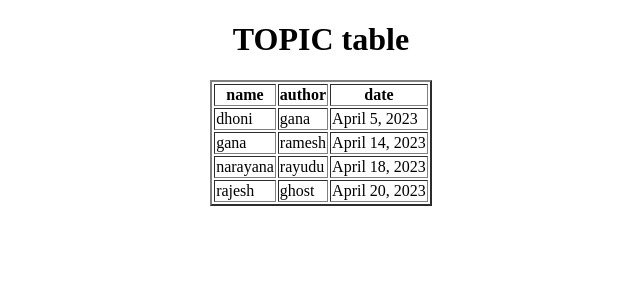
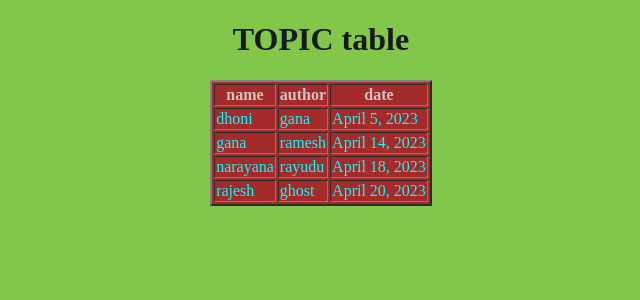
Before and after one commit to Magupalli143/crud_operations, a Django app: page /records_display/ in a window 1280 px wide. Shown: the top 300 px of the page, without its empty margins (319-959 px from the left). Run offline with Django 4.2, Linux system fonts and the light colour scheme; data comes from the database, SQL or seed files in the repository.

Commit message:
first commit

```diff
--- a/templates/records_display.html
+++ b/templates/records_display.html
@@ -6,17 +6,17 @@
     <meta name="viewport" content="width=device-width, initial-scale=1.0">
     <title>Document</title>
 </head>
-<body>
+<body style="background-color: hsla(93, 83%, 39%, 0.758);">
     <center>
-        <h1>TOPIC table</h1>
-        <table border="2px">
-            <tr>
+        <h1 style="color: #18191a;">TOPIC table</h1>
+        <table border="2px" style="background-color: brown;" style=:border-color: aria-busy="12"";: #18191a;">
+            <tr style="color:rgb(210, 196, 199);">
             <th>name</th>
             <th>author</th>
             <th>date</th>
             </tr>
             {% for a in access %}
-            <tr>
+            <tr style="color: aqua;">
                 <td>{{ a.name }}</td>
                 <td>{{ a.author }}</td>
                 <td>{{ a.date }}</td>
```
